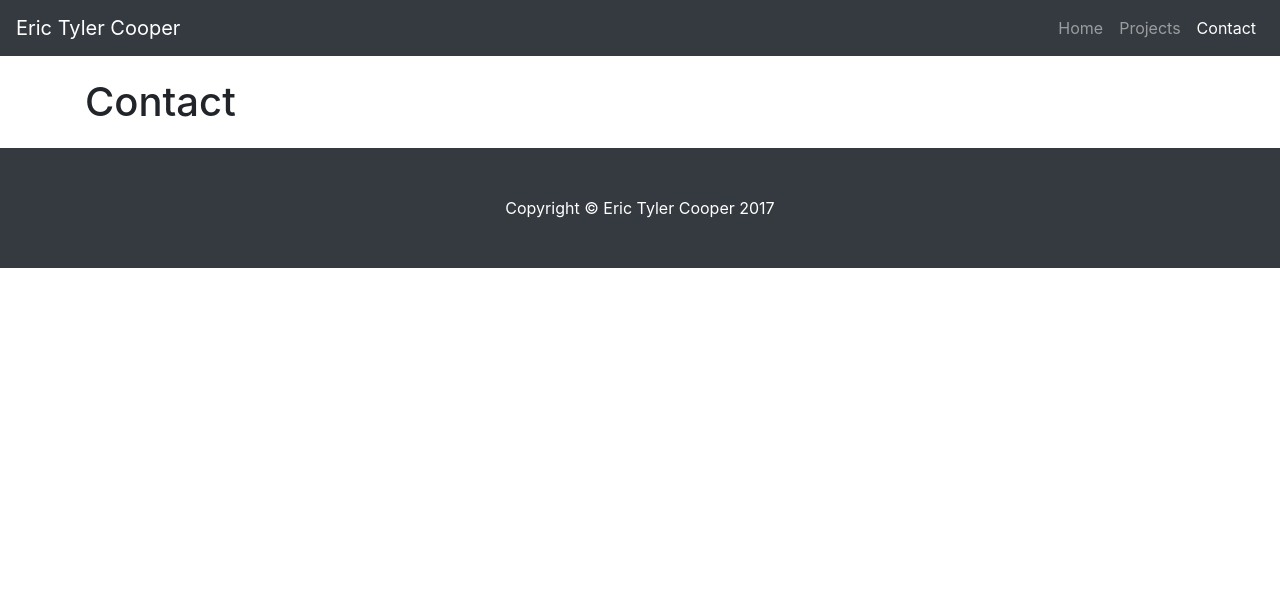
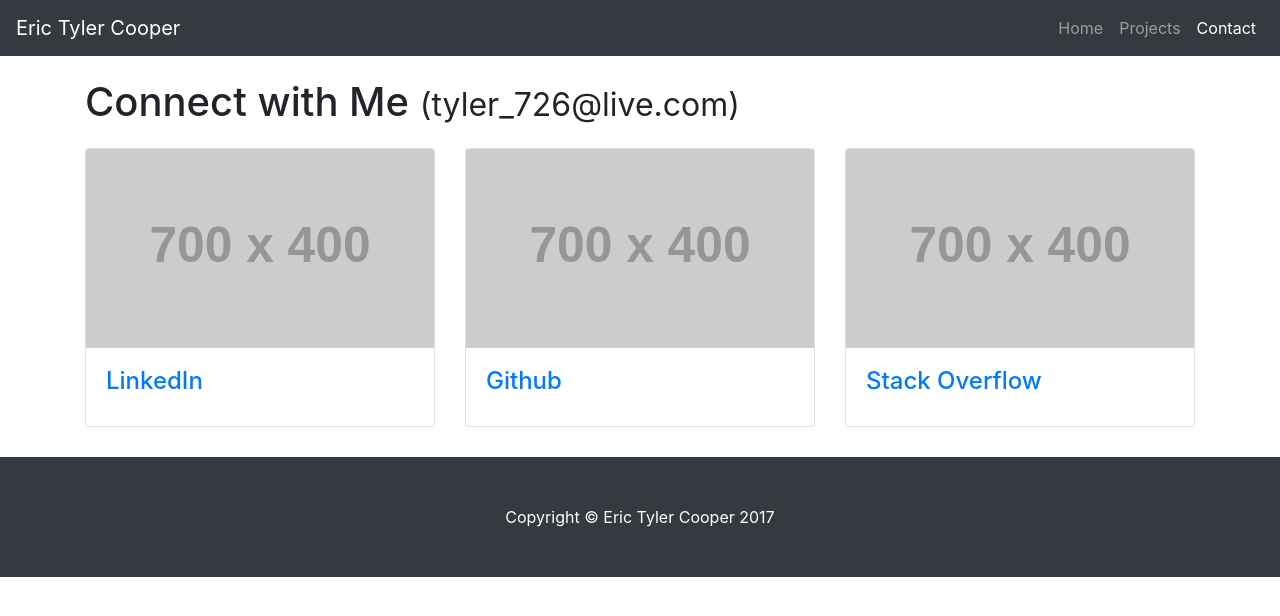
Before and after one commit to EricTC93/Portfolio, a plain HTML site: page contact.html in a window 1280 px wide. Drawn offline with Linux system fonts and the light colour scheme; placeholder pictures from the web are drawn by us.

Commit message:
Add some contact info

```diff
--- a/contact.html
+++ b/contact.html
@@ -56,45 +56,42 @@
     <div class="container">
 
       <!-- Page Heading -->
-      <h1 class="my-4">Contact
-        <!-- <small>Secondary Text</small> -->
+      <h1 class="my-4">Connect with Me
+        <small>(tyler_726@live.com)</small>
       </h1>
 
-     <!--  <div class="row">
+      <div class="row">
         <div class="col-lg-4 col-sm-6 portfolio-item">
           <div class="card h-100">
-            <a href="#"><img class="card-img-top" src="http://placehold.it/700x400" alt=""></a>
+            <a href="https://www.linkedin.com/in/eric-tyler-cooper/"><img class="card-img-top" src="http://placehold.it/700x400" alt=""></a>
             <div class="card-body">
               <h4 class="card-title">
-                <a href="#">Project One</a>
+                <a href="https://www.linkedin.com/in/eric-tyler-cooper/">LinkedIn</a>
               </h4>
-              <p class="card-text">Lorem ipsum dolor sit amet, consectetur adipisicing elit. Amet numquam aspernatur eum quasi sapiente nesciunt? Voluptatibus sit, repellat sequi itaque deserunt, dolores in, nesciunt, illum tempora ex quae? Nihil, dolorem!</p>
             </div>
           </div>
         </div>
         <div class="col-lg-4 col-sm-6 portfolio-item">
           <div class="card h-100">
-            <a href="#"><img class="card-img-top" src="http://placehold.it/700x400" alt=""></a>
+            <a href="https://github.com/YETC7"><img class="card-img-top" src="http://placehold.it/700x400" alt=""></a>
             <div class="card-body">
               <h4 class="card-title">
-                <a href="#">Project Two</a>
+                <a href="https://github.com/YETC7">Github</a>
               </h4>
-              <p class="card-text">Lorem ipsum dolor sit amet, consectetur adipiscing elit. Nam viverra euismod odio, gravida pellentesque urna varius vitae.</p>
             </div>
           </div>
         </div>
         <div class="col-lg-4 col-sm-6 portfolio-item">
           <div class="card h-100">
-            <a href="#"><img class="card-img-top" src="http://placehold.it/700x400" alt=""></a>
+            <a href="https://stackoverflow.com/users/7718434/eric-cooper"><img class="card-img-top" src="http://placehold.it/700x400" alt=""></a>
             <div class="card-body">
               <h4 class="card-title">
-                <a href="#">Project Three</a>
+                <a href="https://stackoverflow.com/users/7718434/eric-cooper">Stack Overflow</a>
               </h4>
-              <p class="card-text">Lorem ipsum dolor sit amet, consectetur adipisicing elit. Quos quisquam, error quod sed cumque, odio distinctio velit nostrum temporibus necessitatibus et facere atque iure perspiciatis mollitia recusandae vero vel quam!</p>
             </div>
           </div>
         </div>
-        <div class="col-lg-4 col-sm-6 portfolio-item">
+        <!-- <div class="col-lg-4 col-sm-6 portfolio-item">
           <div class="card h-100">
             <a href="#"><img class="card-img-top" src="http://placehold.it/700x400" alt=""></a>
             <div class="card-body">
@@ -126,34 +123,9 @@
               <p class="card-text">Lorem ipsum dolor sit amet, consectetur adipisicing elit. Itaque earum nostrum suscipit ducimus nihil provident, perferendis rem illo, voluptate atque, sit eius in voluptates, nemo repellat fugiat excepturi! Nemo, esse.</p>
             </div>
           </div>
-        </div>
-      </div> -->
+        </div> -->
+      </div>
       <!-- /.row -->
-
-      <!-- Pagination -->
-      <!-- <ul class="pagination justify-content-center">
-        <li class="page-item">
-          <a class="page-link" href="#" aria-label="Previous">
-            <span aria-hidden="true">&laquo;</span>
-            <span class="sr-only">Previous</span>
-          </a>
-        </li>
-        <li class="page-item">
-          <a class="page-link" href="#">1</a>
-        </li>
-        <li class="page-item">
-          <a class="page-link" href="#">2</a>
-        </li>
-        <li class="page-item">
-          <a class="page-link" href="#">3</a>
-        </li>
-        <li class="page-item">
-          <a class="page-link" href="#" aria-label="Next">
-            <span aria-hidden="true">&raquo;</span>
-            <span class="sr-only">Next</span>
-          </a>
-        </li>
-      </ul> -->
 
     </div>
     <!-- /.container -->
```
